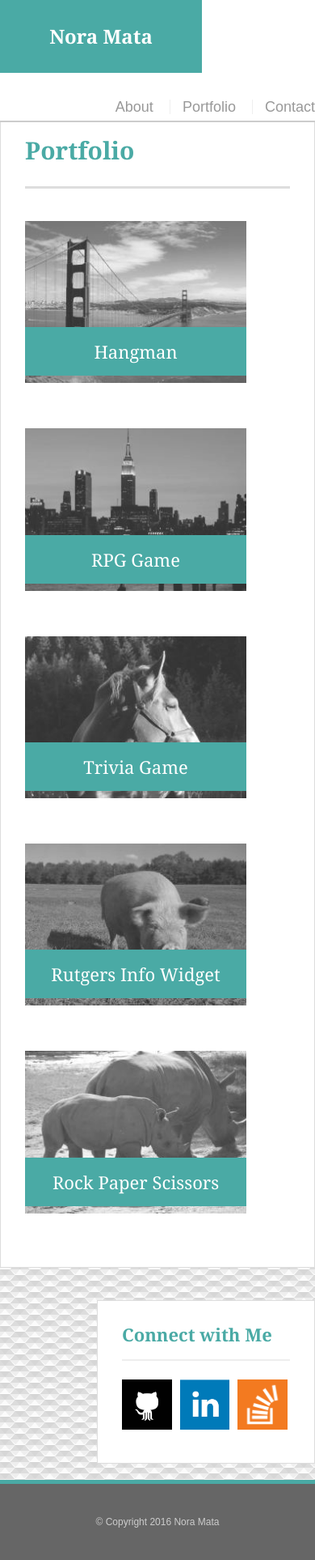
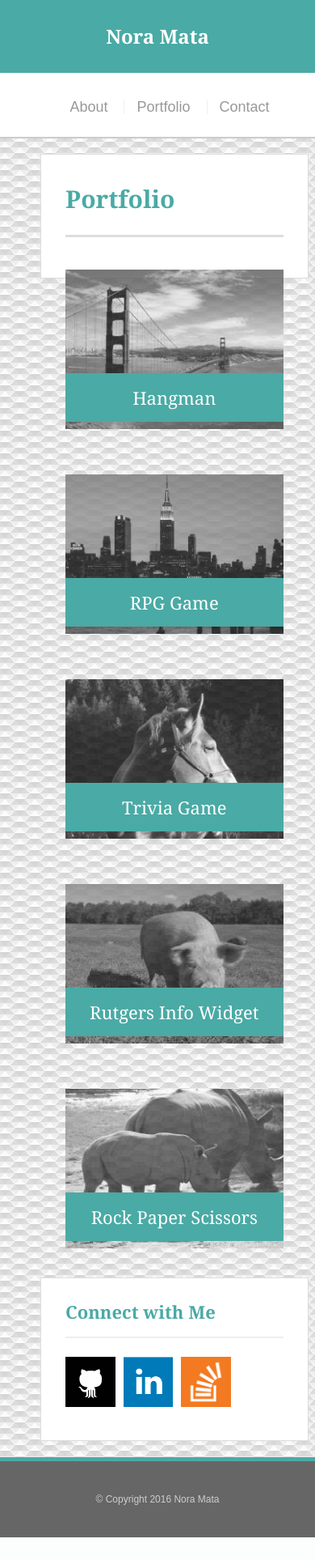
Before and after one commit to norita-m/Responsive-Portfolio, a PHP site: page /portfolio.html in a window 390 px wide. Shown: the whole page at 81% size. After the commit the page ends 1899 px from the top, so only its background shows below. Run offline with PHP 8.4, Linux system fonts and the light colour scheme.

Commit message:
uploading responsive portfolio files

```diff
--- a/assets/css/style.css
+++ b/assets/css/style.css
@@ -265,6 +265,7 @@ textarea {
 textarea {
 	height: 200px;
 }
+
 input[type=submit] {
 	background: #4aaaa5;
 	border: 0 none;
@@ -273,3 +274,97 @@ input[type=submit] {
 	padding: 10px 30px;
 	cursor: pointer;
 }
+
+
+/* Media Query */
+
+
+/* Rules for screen widths at 980px -- struggling with 980px */
+@media screen and (max-width: 980px) {
+
+	.masthead {
+		width:100%;
+	}
+	.container {
+		width: 50%
+		margin: 0 20px 0 20px;
+		position: center;
+	}
+
+	.main-section {
+		max-width: 50%
+		margin-left: 100px;
+		position: center;
+	}
+
+
+	.sidebar {
+		float: right;
+	}
+
+}
+
+/* Rules for screen widths at 768px */
+@media screen and (max-width: 768px) {
+
+
+	.masthead {
+		width:100%;
+	}
+	.container {
+		position: center;
+		width: 85%;
+	}
+	.sidebar {
+		float: left;
+		max-width: 100%;
+	}
+
+
+}
+
+
+/* Rules for screen widths at 640px */
+@media screen and (max-width: 640px) {
+
+	.masthead {
+		width:85%;
+	}
+
+	#logo {
+		width: 100%;
+	}
+
+	nav {
+		width: 100%;
+		position: center;
+		text-align: center;
+		padding-bottom: 20px;
+
+	}
+	.container {
+		width: 100%;
+	}
+
+	.main-section {
+		margin-top: 60px;
+		width: 85%;
+		float: none;
+		position: center;
+		margin-left: 50px;
+	}
+
+		.work {
+		width: 100%;
+	}
+
+	.sidebar {
+		position: center;
+		max-width: 85%;
+		margin-left: 50px;
+	}
+
+
+
+
+}
--- a/contact.html
+++ b/contact.html
@@ -1,7 +1,7 @@
 <!DOCTYPE html>
 <html>
 <head>
-	<meta charset="UTF-8">
+	<meta name="viewport" content="width=device-width, initial-scale=1">
 	<title>Contact | Nora Mata</title>
 
 	<link rel="stylesheet" type="text/css" href="assets/css/reset.css">
@@ -41,6 +41,7 @@
 						<textarea id="message" name="message" required="required"></textarea>
 					</li>
 			  	</ul>
+			  	<input type="submit">
 			</form>
 
 		</section> <!--this is the end of the form -->
--- a/index.html
+++ b/index.html
@@ -1,7 +1,8 @@
 <!DOCTYPE html>
 <html>
 <head>
-	<meta charset="UTF-8">
+	<meta name="viewport" content="width=device-width, initial-scale=1">
+	<link rel="stylesheet" media="(max-width: 700px)" href="style.css">
 	<title>About | Nora Mata</title>
 
 		<link rel="stylesheet" type="text/css" href="assets/css/reset.css">
--- a/portfolio.html
+++ b/portfolio.html
@@ -1,7 +1,7 @@
 <!DOCTYPE html>
 <html>
 <head>
-	<meta charset="UTF-8">
+	<meta name="viewport" content="width=device-width, initial-scale=1">
 	<title>Portfolio | Nora Mata</title>
 
 		<link rel="stylesheet" type="text/css" href="assets/css/reset.css">
```
